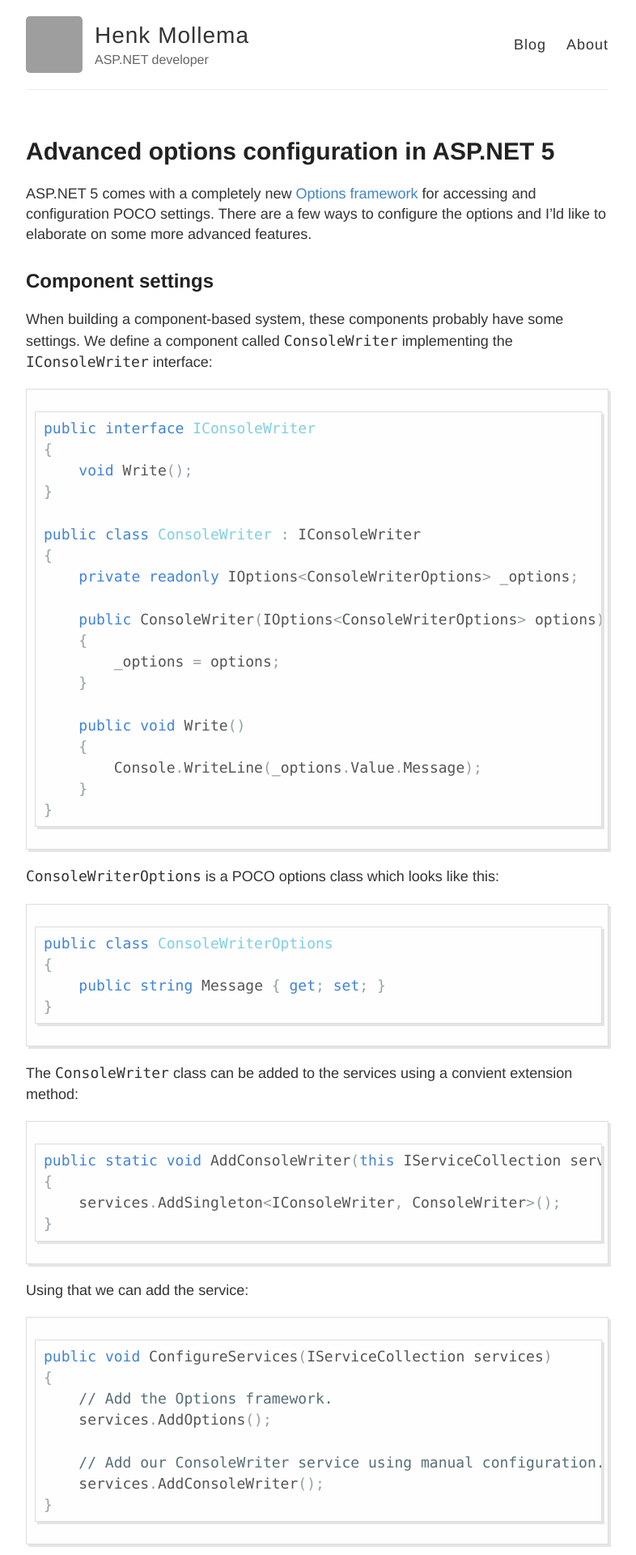
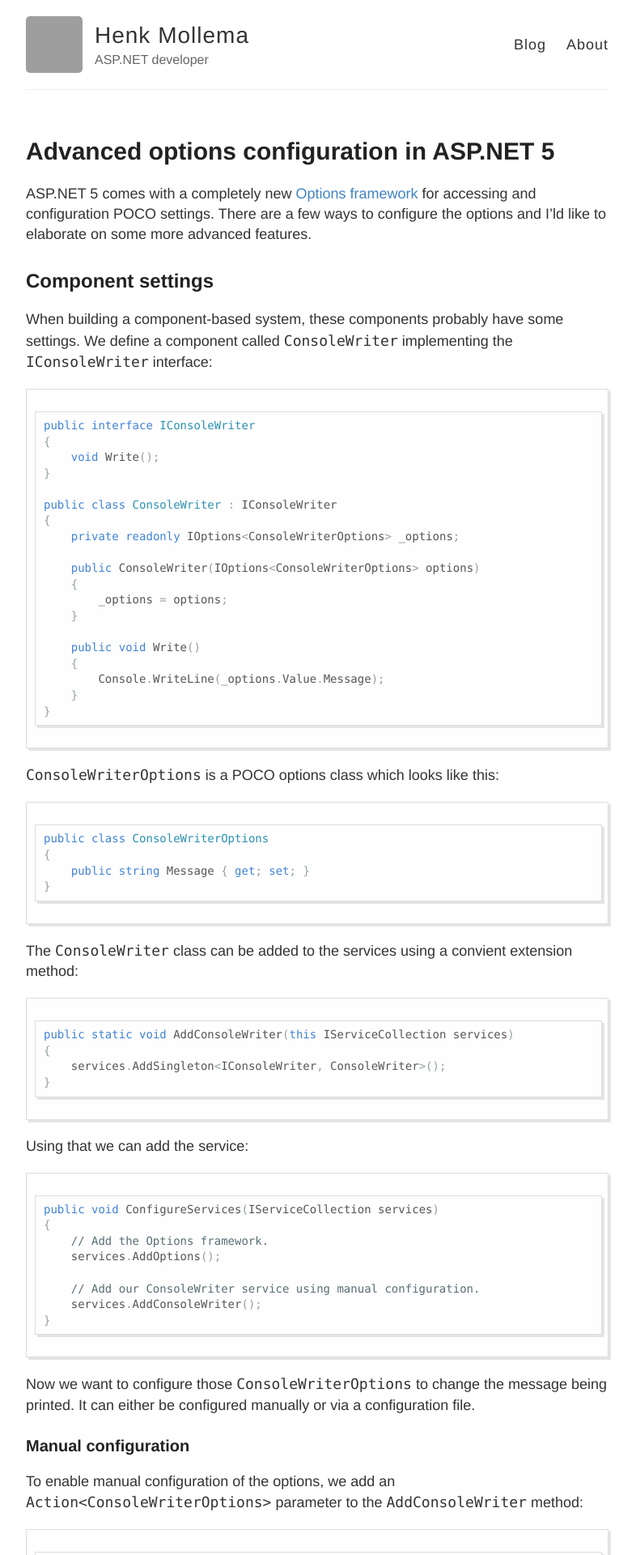
Before and after one commit to henkmollema/henkmollema.github.io, a Jekyll site: the page built from _posts/2016-01-06-advanced-options-configuration-in-asp.net-5.md, in a window 1280 px wide. Shown: the top 1920 px of the page at 81% size, without its empty margins (248-1034 px from the left). Built offline with Jekyll 4.4.1, drawn with Linux system fonts in a browser that asks for light colours; Markdown is read by kramdown in place of the engine named in the settings; some of the changed text lies outside the part shown; grey boxes are pictures that could not be loaded.

Commit message:
Update highlights.css

```diff
--- a/_sass/_highlights.scss
+++ b/_sass/_highlights.scss
@@ -13,6 +13,8 @@
 code {
   font-family:'Consolas', 'Bitstream Vera Sans Mono','Courier', monospace;
 }
+
+div.highlight { font-size: 14px; }
 
 .highlight .c { color: #26A65B   } /* Comment */
 .highlight .err { color: #93A1A1 } /* Error */
@@ -48,7 +50,7 @@ code {
 .highlight .s { color: #2AA198 } /* Literal.String */
 .highlight .na { color: #93A1A1 } /* Name.Attribute */
 .highlight .nb { color: #B58900 } /* Name.Builtin */
-.highlight .nc { color: #81CFE0 } /* Name.Class */
+.highlight .nc { color: #2B91AF } /* Name.Class */
 .highlight .no { color: #CB4B16 } /* Name.Constant */
 .highlight .nd { color: #268BD2 } /* Name.Decorator */
 .highlight .ni { color: #CB4B16 } /* Name.Entity */
```
